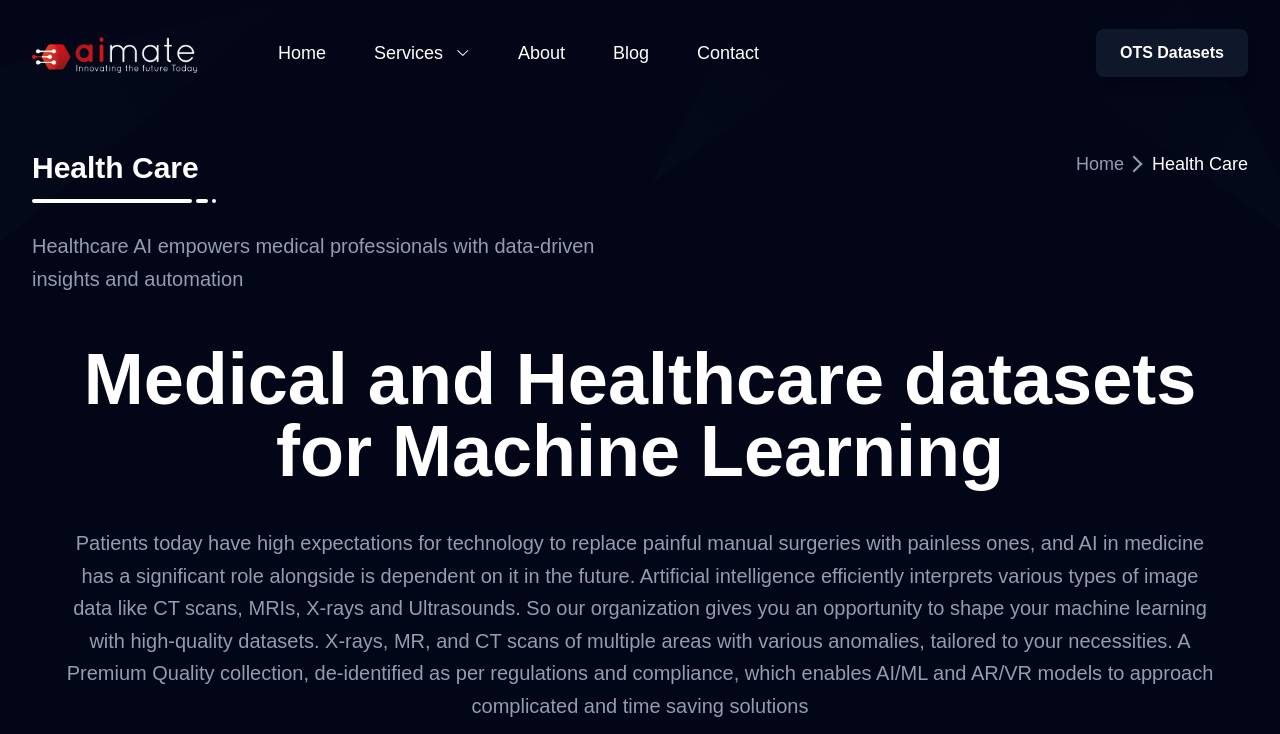
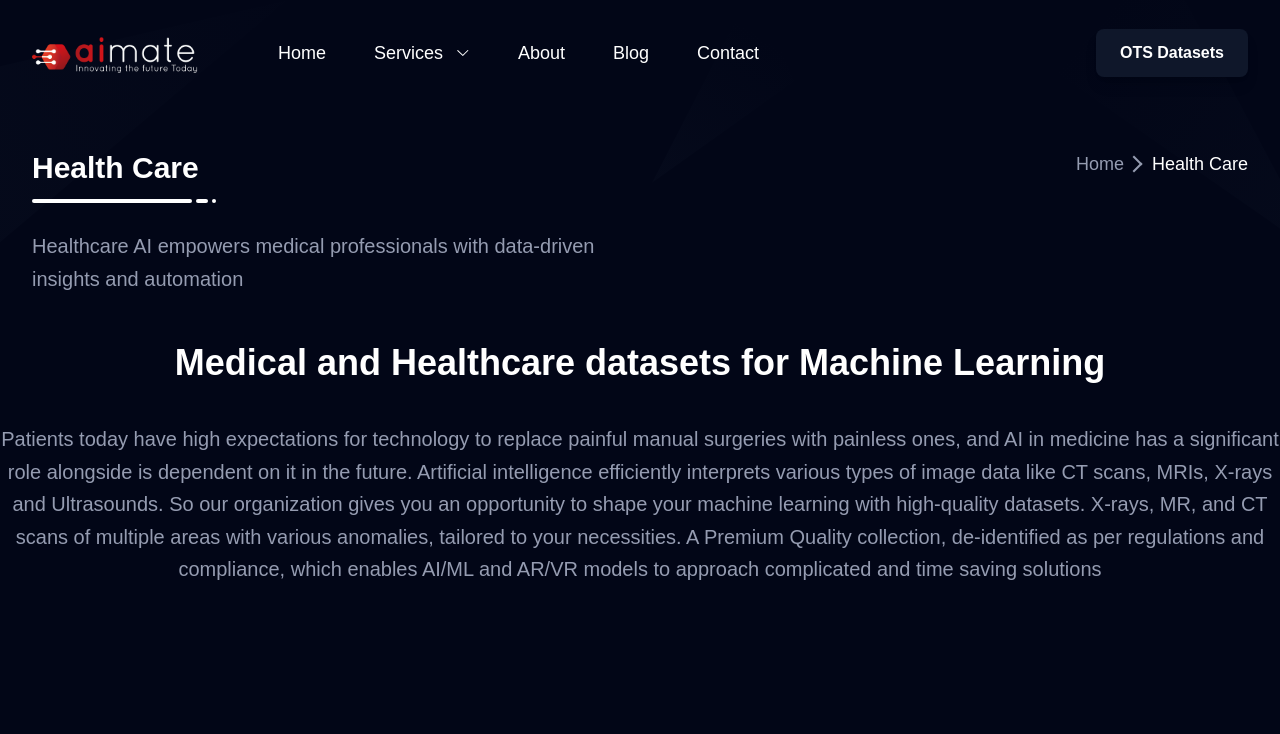
Before and after one commit to TheManishShaw/aiamte-fullstack, a Next.js app: page /service/health-care in a window 1280 px wide. Shown: the top 734 px of the page. Built offline with nearby package versions, Linux system fonts and the light colour scheme.

Commit message:
new changes

```diff
--- a/components/healthcare/HealthCareSection.tsx
+++ b/components/healthcare/HealthCareSection.tsx
@@ -5,8 +5,8 @@ const HealthCareSection = () => {
   return (
     <>
       <section className="">
-        <div className="max-w-6xl mx-auto text-center mb-16">
-          <h1 className="font-heading text-5xl xs:text-6xl md:text-7xl font-bold  mb-10">
+        <div className="max-w-7xl mx-auto text-center mb-16">
+          <h1 className="font-heading text-5xl xs:text-6xl md:text-4xl font-bold  mb-10">
             <span>Medical and Healthcare datasets for Machine Learning</span>
           </h1>
           <p className="font-medium text-xl leading-relaxed text-body-color">
```
